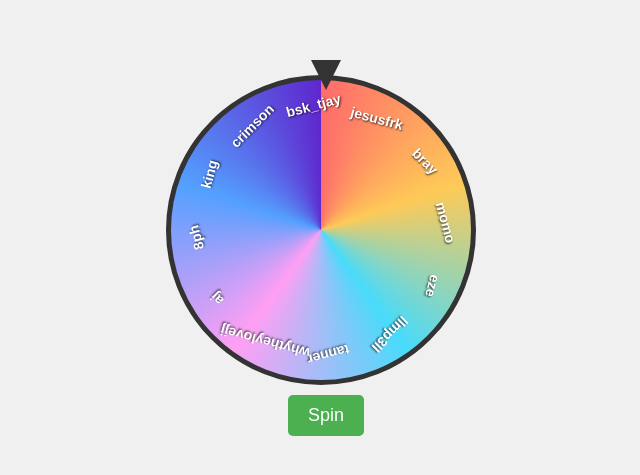
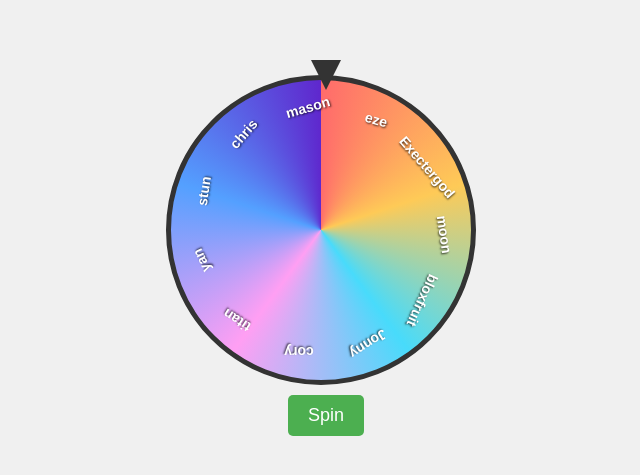
Before and after one commit to OROJAXON/wheel, a React (Create React App) app: page / in a window 1280 px wide. Shown: the part 145-620 px from the top of the page, without its empty margins (314-954 px from the left). Built offline with nearby package versions, Linux system fonts and the light colour scheme; the HTML template or start-up script is replaced by a standard one.

Commit message:
Update App.js

```diff
--- a/src/App.js
+++ b/src/App.js
@@ -3,8 +3,8 @@ import './index.css';
 import Spinner from './Spinner';
 import ConfettiExplosion from 'react-confetti-explosion';
 
-const names = ['jesusfrk', 'bray', 'momo', 'eze', 'llmp3ll', 'tanner', 'whytheylovejj', 'aj', '8ph', 'king', 'crimson', 'bsk_tjay', ]
-const predeterminedWinner = 'whytheylovejj';
+const names = ['eze', 'Exectergod', 'moon', 'bloxfruit', 'Jonny', 'cory', 'titan', 'yan', 'stun', 'chris', 'mason', ]
+const predeterminedWinner = 'eze';
 
 const WinnerModal = ({ isOpen, onClose, winner }) => {
   if (!isOpen) return null;
```
